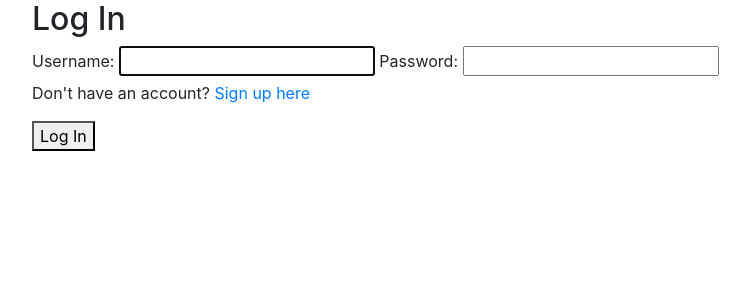
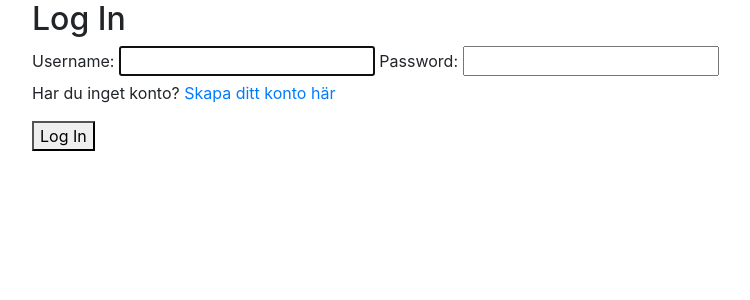
Before and after one commit to Khaled-AlAsadi/DriveTrainer, a Django app: page /login/ in a window 1280 px wide. Shown: the part 56-356 px from the top of the page, without its empty margins (53-803 px from the left). Run offline with Django 4.2, Linux system fonts and the light colour scheme.

Commit message:
Change copy

```diff
--- a/templates/registration/login.html
+++ b/templates/registration/login.html
@@ -8,7 +8,7 @@
 <form method="post">
   {% csrf_token %}
   {{ form }}
-  <p>Don't have an account? <a href="{% url 'signup' %}">Sign up here</a><p>
+  <p>Har du inget konto? <a href="{% url 'signup' %}">Skapa ditt konto här</a><p>
   <button type="submit">Log In</button>
 </form>
 {% endblock %}
```
Also changed, not shown: db.sqlite3.
